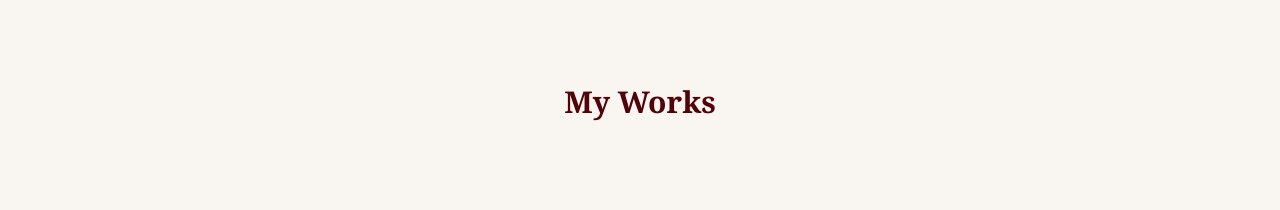
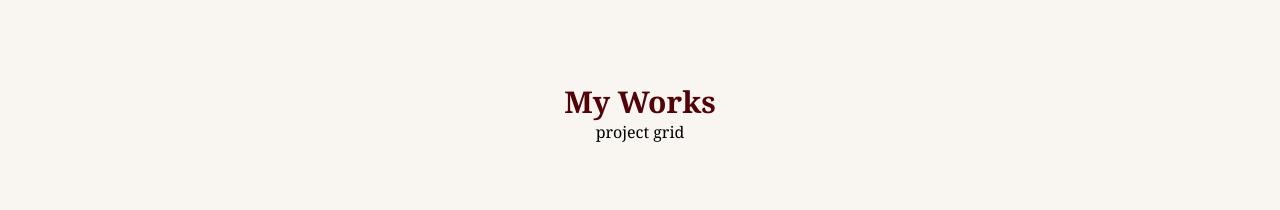
Before and after one commit to ANANYA-BERA/PORTFOLIO, a React (Vite) app in the folder Portfolio/: page / in a window 1280 px wide. Shown: the part 1620-1830 px from the top of the page. Built offline with nearby package versions, Linux system fonts and the light colour scheme.

Commit message:
made some changes

```diff
--- a/Portfolio/src/App.jsx
+++ b/Portfolio/src/App.jsx
@@ -3,9 +3,6 @@ import Home from './Components/HomePage/Home'
 import About from './Components/AboutSection/About'
 import Projects from './Components/ProjectSection/Projects'
 import Contact from './Components/ContactSection/Contact'
-
-
-
 
 import { useEffect } from "react";
 import AOS from "aos";
@@ -23,8 +20,6 @@ function App() {
 
   }, []);
 
-
-
   return (
     <div>
       <Navbar />
--- a/Portfolio/src/Components/HomePage/HeroRight.jsx
+++ b/Portfolio/src/Components/HomePage/HeroRight.jsx
@@ -9,9 +9,11 @@ const HeroRight = () => {
         <h1 className=' text-[#594333] text-6xl font-bold font-serif tracking-tighter py-5'> <span className='text-[#520309]'>Front</span>-end Developer</h1>
          <button data-aos='fade-up' className='btn text-[#f9f4f2] bg-[#884841]  transition durstion-300 ease-in-out hover:-translate-y-2 hover:scale-120'>Dounload CV</button>
       </div>
+
       <div>
         <Socials />
       </div>
+
     </div>
   )
 }
--- a/Portfolio/src/Components/HomePage/Socials.jsx
+++ b/Portfolio/src/Components/HomePage/Socials.jsx
@@ -1,6 +1,5 @@
 import React from 'react'
 import { FaGithub, FaLinkedin, FaInstagram} from "react-icons/fa";
-
 
 const Socials = () => {
   return (
--- a/Portfolio/src/Components/ProjectSection/ProjectGrid.jsx
+++ b/Portfolio/src/Components/ProjectSection/ProjectGrid.jsx
@@ -3,7 +3,7 @@ import React from 'react'
 const ProjectGrid = () => {
   return (
     <div>
-
+      project grid
     </div>
   )
 }
--- a/Portfolio/src/Navbar.jsx
+++ b/Portfolio/src/Navbar.jsx
@@ -11,8 +11,6 @@ const Navbar = () => {
       <a className='px-5 py-1 rounded-xl hover:text-[#360005]'>Contact</a>
       </div>
     </div>
-
-
   )
 }
 
```
